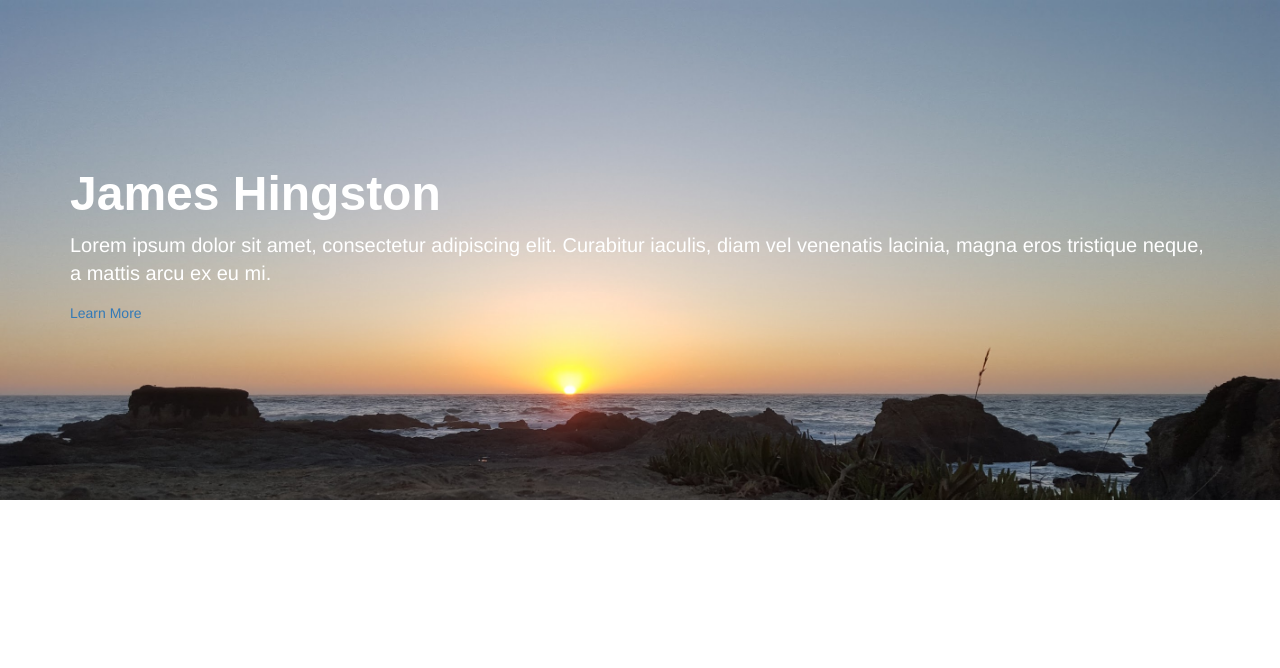
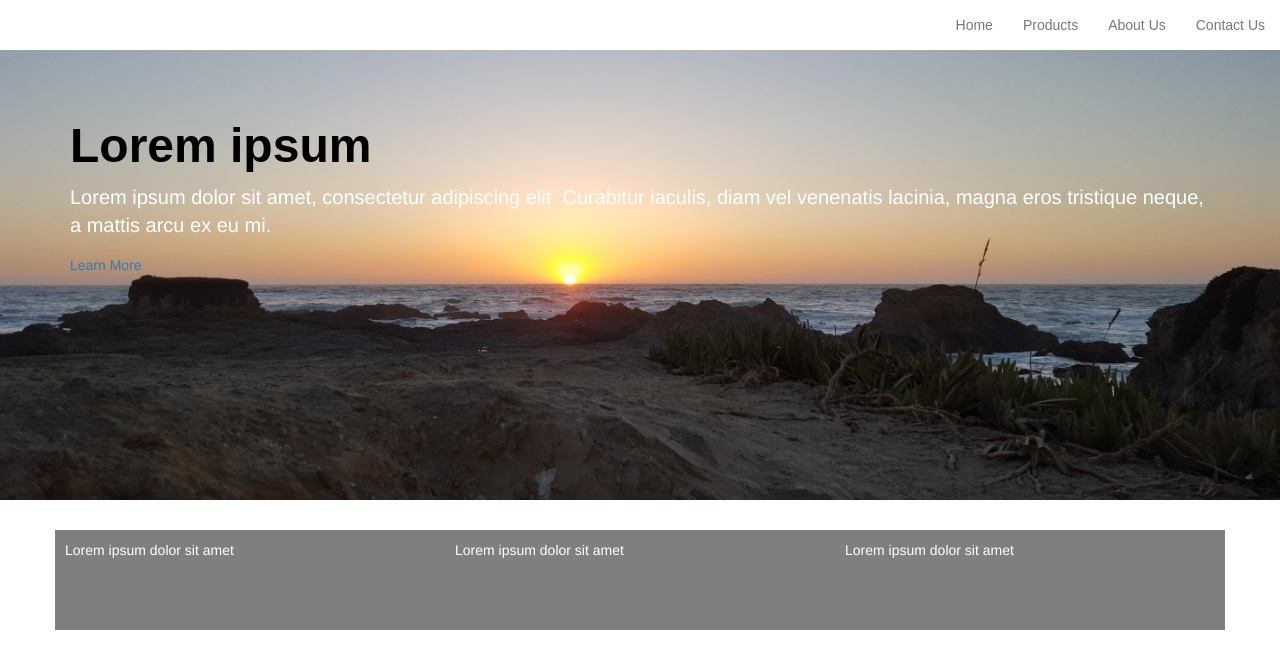
Before and after one commit to shirleyliao/personal, a plain HTML site: page index.html in a window 1280 px wide. Drawn offline with nearby package versions, Linux system fonts and the light colour scheme.

Commit message:
content update

```diff
--- a/index.html
+++ b/index.html
@@ -9,18 +9,48 @@
 <script src="https://ajax.googleapis.com/ajax/libs/jquery/1.12.0/jquery.min.js"></script>
 <script src="http://maxcdn.bootstrapcdn.com/bootstrap/3.3.6/js/bootstrap.min.js"></script>
 
-
 </head>
 
 <body>
 
+
     <div class="jumbotron">
+    	<div id="custom-bootstrap-menu" class="navbar navbar navbar-default navbar-fixed-top " role="navigation">
+	    <div class="container-fluid">
+	        <div class="navbar-header">
+	            <button type="button" class="navbar-toggle" data-toggle="collapse" data-target=".navbar-menubuilder"><span class="sr-only">Toggle navigation</span><span class="icon-bar"></span><span class="icon-bar"></span><span class="icon-bar"></span>
+	            </button>
+	        </div>
+	        <div class="collapse navbar-collapse navbar-menubuilder">
+	            <ul class="nav navbar-nav navbar-right">
+	                <li><a href="#">Home</a>
+	                </li>
+	                <li><a href="#">Products</a>
+	                </li>
+	                <li><a href="#">About Us</a>
+	                </li>
+	                <li><a href="#">Contact Us</a>
+	                </li>
+	            </ul>
+	        </div>
+	    </div>
+		</div>
       <div class="container">
-        <h1>James Hingston</h1>
+        <h1>Lorem ipsum</h1>
         <p>Lorem ipsum dolor sit amet, consectetur adipiscing elit. Curabitur iaculis, diam vel venenatis lacinia, magna eros tristique neque, a mattis arcu ex eu mi.</p>
         <a href="#">Learn More</a>
       </div>
     </div>
 
+    <div class="intro">
+    	<div class="container">
+    		<div class="row">
+				<div class="col-sm-4"><p>Lorem ipsum dolor sit amet</p></div>
+				<div class="col-sm-4"><p>Lorem ipsum dolor sit amet</p></div>
+				<div class="col-sm-4"><p>Lorem ipsum dolor sit amet</p></div>
+			</div>
+    	</div>
+    </div>
+
   </body>
 </html>
--- a/main.css
+++ b/main.css
@@ -4,15 +4,17 @@
   height: 500px;
   background-repeat: no-repeat;
   background-size: cover;
+  background-position: center;
+  padding-top: 0px;
 }
 
 .jumbotron .container {
   position: relative;
-  top:100px;
-}
+  top: 100px;
+  }
 
 .jumbotron h1 {
-  color: #fff;
+  color: #000000;
   font-size: 48px;
   font-family: 'Arial', sans-serif;
   font-weight: bold;
@@ -22,3 +24,49 @@
   font-size: 20px;
   color: #fff;
 }
+.intro .col-sm-4{
+  height: 100px;
+  background-color: rgba(0, 0, 0, 0.5);
+  padding: 10px;
+  color: #fff;
+}
+#custom-bootstrap-menu.navbar-default .navbar-brand {
+    color: #000000;
+}
+#custom-bootstrap-menu.navbar-default {
+    font-size: 14px;
+    background-color: rgba(255, 255, 255, 1);
+    margin-bottom: 0px;
+    border: 0px;
+    font-family: 'Arial', sans-serif;
+
+}
+#custom-bootstrap-menu.navbar-default .navbar-nav>li>a {
+    color: rgba(119, 119, 119, 1);
+    background-color: rgba(248, 248, 248, 0);
+}
+#custom-bootstrap-menu.navbar-default .navbar-nav>li>a:hover,
+#custom-bootstrap-menu.navbar-default .navbar-nav>li>a:focus {
+    color: rgba(51, 51, 51, 1);
+    background-color: rgba(248, 248, 248, 0);
+}
+#custom-bootstrap-menu.navbar-default .navbar-nav>.active>a,
+#custom-bootstrap-menu.navbar-default .navbar-nav>.active>a:hover,
+#custom-bootstrap-menu.navbar-default .navbar-nav>.active>a:focus {
+    color: rgba(85, 85, 85, 0.4);
+    background-color: rgba(231, 231, 231, 0.4);
+}
+#custom-bootstrap-menu.navbar-default .navbar-toggle {
+
+}
+#custom-bootstrap-menu.navbar-default .navbar-toggle:hover,
+#custom-bootstrap-menu.navbar-default .navbar-toggle:focus {
+    background-color: #ddd;
+}
+#custom-bootstrap-menu.navbar-default .navbar-toggle .icon-bar {
+    background-color: #888;
+}
+#custom-bootstrap-menu.navbar-default .navbar-toggle:hover .icon-bar,
+#custom-bootstrap-menu.navbar-default .navbar-toggle:focus .icon-bar {
+     background-color: #0051ff;
+}
```
Lines whose indentation alone changed are shown as unchanged.
